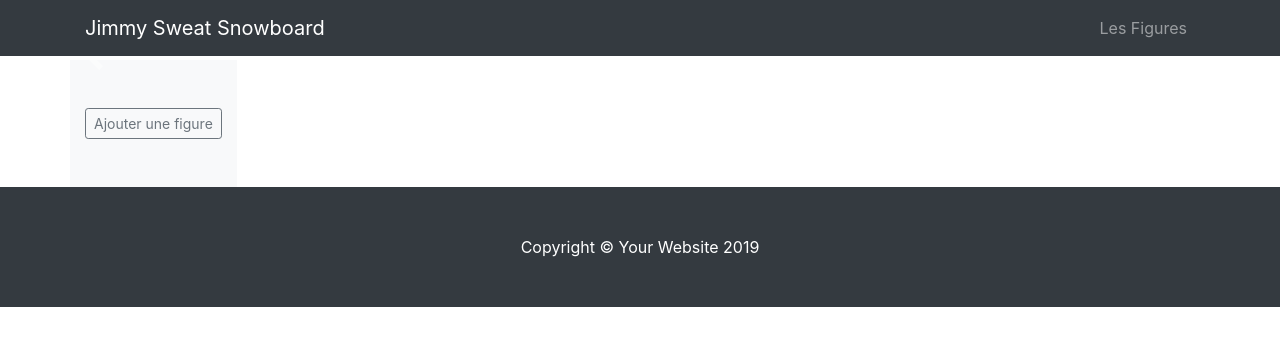
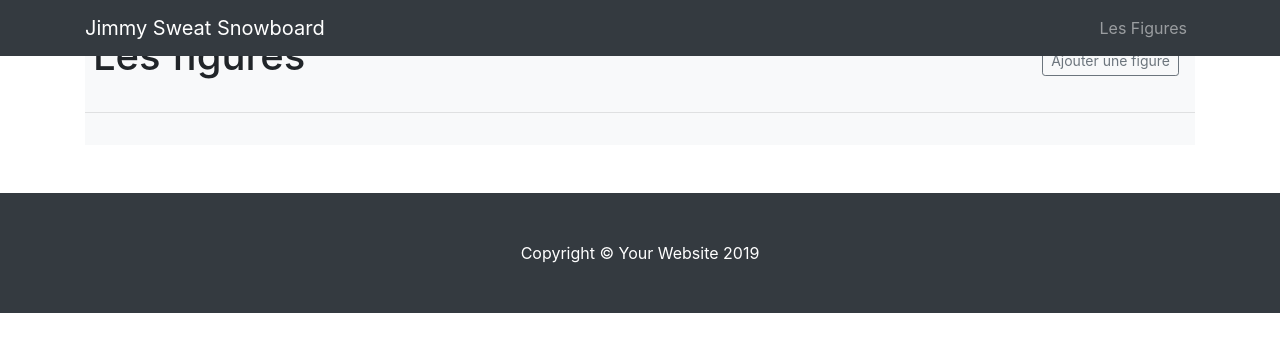
Before and after one commit to jeremybouvier/openclassrooms-projet6, a Symfony app: template templates/trick/index.html.twig in a window 1280 px wide. Shown: the top 352 px of the page. Run offline with Twig, Linux system fonts and the light colour scheme; the template is opened without the code that fills it, so the values that code supplies are empty; grey boxes labelled with a size stand in for pictures from a placeholder-image service; some libraries are stand-ins or nearby versions.

Commit message:
Réalisation of Tricks controller and Tricks view

```diff
--- a/templates/base.html.twig
+++ b/templates/base.html.twig
@@ -15,11 +15,12 @@
 
     <!-- Custom styles for this template -->
     <link href="{{ asset('assets/css/modern-business.css') }}" rel="stylesheet"/>
+    <link rel="stylesheet" href="{{ asset('assets/css/font-awesome.min.css') }}">
 
 
 </head>
 
-<body style="margin-top: 60px;">
+<body>
 
 <!-- Navigation -->
 <nav class="navbar fixed-top navbar-expand-lg navbar-dark bg-dark fixed-top">
--- a/templates/trick/index.html.twig
+++ b/templates/trick/index.html.twig
@@ -5,26 +5,33 @@
 {% endblock %}
 
 {% block body%}
-    <div class="album py-5 bg-light">
-        <div class="container">
+        <div class="container mb-5 mt-4">
+            <div class="bg-light ">
+                <div class="row">
+                    <div class="col-12 col-md-8"><h1 class="p-2">Les figures</h1></div>
+                    <div class=" col-12 col-md-4 d-flex align-items-center justify-content-end "><a href="#" type="button" class="btn btn-sm btn-outline-secondary mr-3">Ajouter une figure</a></div>
+                </div>
+
+                <hr>
                 {% for message in app.flashes('success') %}
                     <div class="alert alert-success text-center" role="alert">
                         {{ message }}
                     </div>
                 {% endfor %}
-            <div class="row">
+
+                <div class="row p-2">
                     {% for  trick in tricks %}
-                    <div class="col-12 col-md-4">
+                        <div class="col-12  col-lg-3">
                             <div class="card mb-4 shadow-sm">
-                            <svg class="bd-placeholder-img card-img-top" width="100%" height="225" xmlns="http://www.w3.org/2000/svg" preserveAspectRatio="xMidYMid slice" focusable="false" role="img" aria-label="Placeholder: Thumbnail"><title>Placeholder</title><rect width="100%" height="100%" fill="#55595c"/><text x="50%" y="50%" fill="#eceeef" dy=".3em">Thumbnail</text></svg>
+                                <svg class="bd-placeholder-img card-img-top" width="50%" height="150px" xmlns="http://www.w3.org/2000/svg" preserveAspectRatio="xMidYMid slice" focusable="false" role="img"><title>Placeholder</title><rect width="100%" height="100%" fill="#55595c"/></svg>
                                 <div class="card-body d-flex justify-content-between">
-                                <h2><a href="#">{{ trick.name }}</a></h2>
+                                    <a href="#">{{ trick.name }}</a>
                                     <div>
-                                    <a href="#">M</a>
+                                        <a href="#"><i class="icon fa fa-pencil"></i></a>
                                         <form method="post"  style="display:inline-block" onsubmit="return confirm('Etes vous sure de vouloir supprimer?')">
                                             <input type="hidden" name="_method" value="DELETE">
                                             <input type="hidden" name="_token" value="{{ csrf_token('delete') }}">
-                                        <button type="submit" >S</button>
+                                            <button type="submit" class="icon fa fa-trash-o " style="background: none;border:none; cursor: pointer"></button>
                                         </form>
                                     </div>
                                 </div>
@@ -32,12 +39,6 @@
                         </div>
                     {% endfor %}
                 </div>
-            <div class="row">
-                <div class="col-md-12">
-                    <a href="#" type="button" class="btn btn-sm btn-outline-secondary">Ajouter une figure</a>
-                </div>
-
-            </div>
             </div>
         </div>
 {% endblock %}
```
Lines whose indentation alone changed are shown as unchanged.
